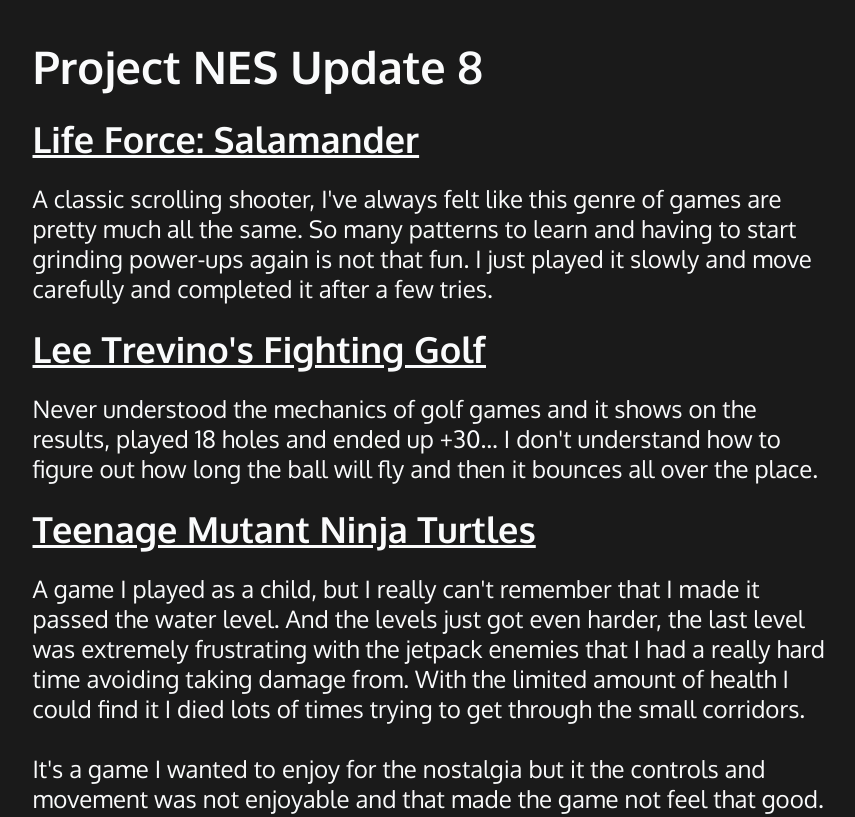
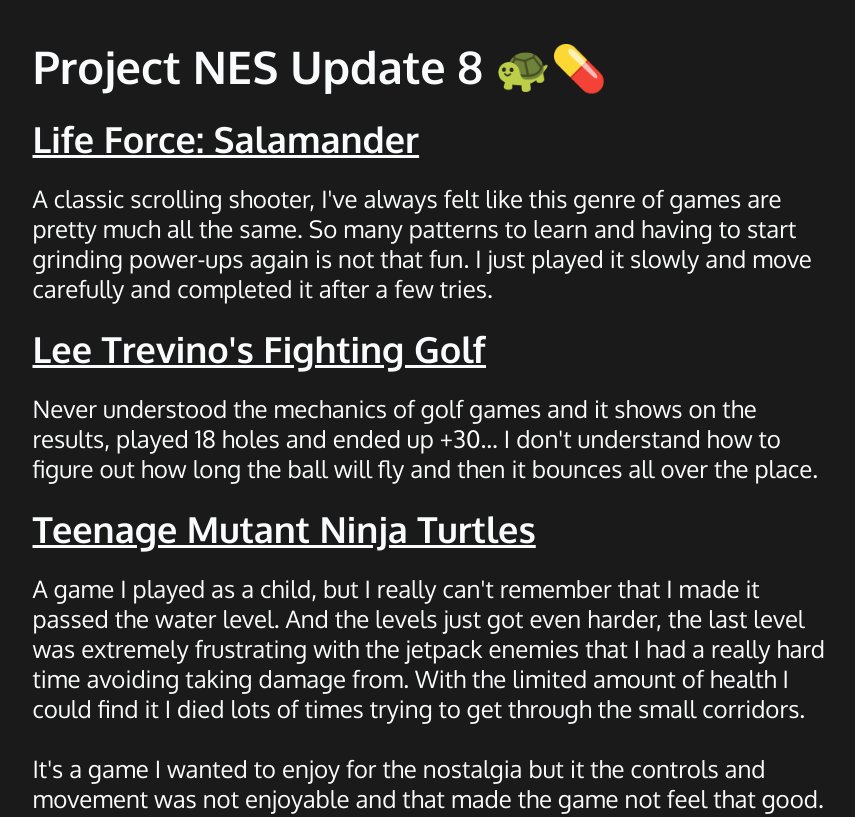
Before and after one commit to magnusson/magnusson.github.io, a Gatsby site: page /project-nes-update-8/ in a window 1280 px wide. Shown: the top 817 px of the page, without its empty margins (205-1060 px from the left). Built offline with nearby package versions, Linux system fonts and the light colour scheme; Gatsby itself is replaced by a stand-in of ours.

Commit message:
Added emojis to latest post title

```diff
--- a/content/blog/project-nes-update-8/index.md
+++ b/content/blog/project-nes-update-8/index.md
@@ -1,5 +1,5 @@
 ---
-title: 'Project NES Update 8'
+title: 'Project NES Update 8 🐢💊'
 date: '2021-01-30'
 tag: 'Games'
 ---
```
